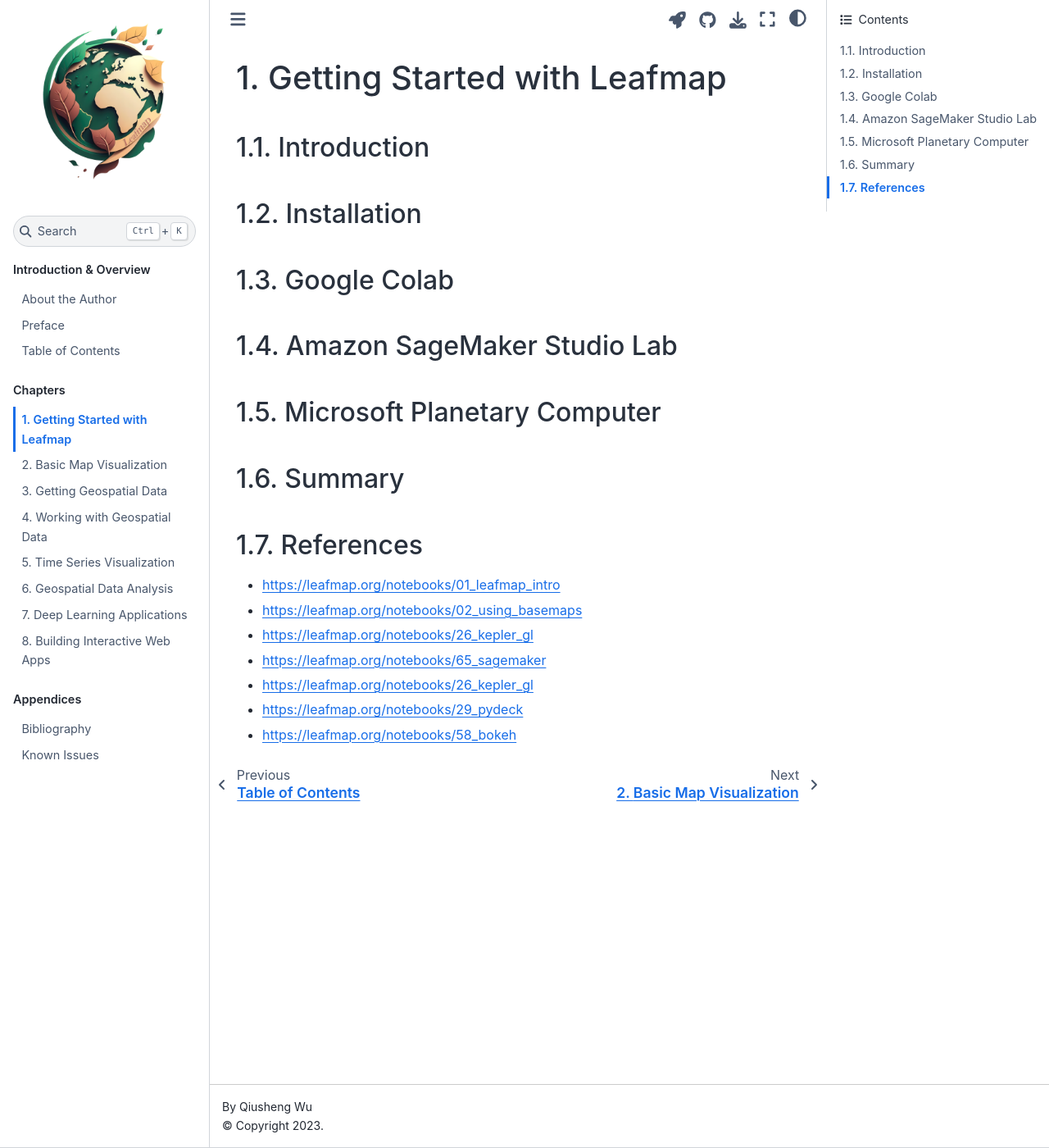
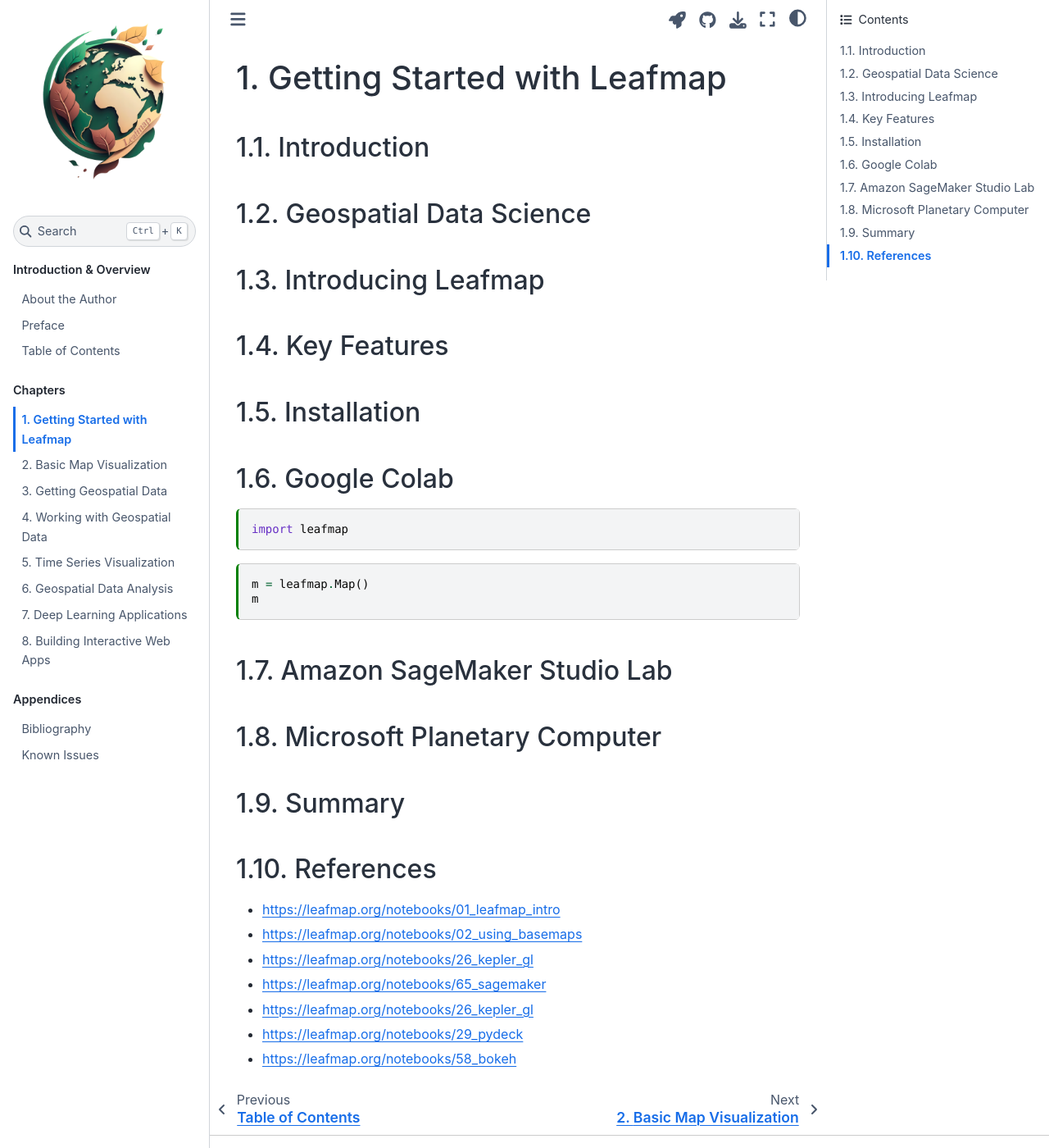
Before and after one commit to giswqs/leafmap-book, a Jupyter Book: the page built from chapters/1_get_started.md, in a window 1280 px wide and 1400 px high. Shown: the whole window at 82% size. Built offline with Jupyter Book 1.0.4 settings and Sphinx 7.4.7 and the Sphinx Book theme 1.1.4, drawn with Linux system fonts in a browser that asks for light colours.

Commit message:
Updated book

````diff
--- a/chapters/1_get_started.md
+++ b/chapters/1_get_started.md
@@ -15,9 +15,24 @@
 
 ## Introduction
 
+## Geospatial Data Science
+
+## Introducing Leafmap
+
+## Key Features
+
 ## Installation
 
 ## Google Colab
+
+```{code-cell} ipython3
+import leafmap
+```
+
+```{code-cell} ipython3
+m = leafmap.Map()
+m
+```
 
 ## Amazon SageMaker Studio Lab
 
````
Also changed, not shown: 1 other file.
